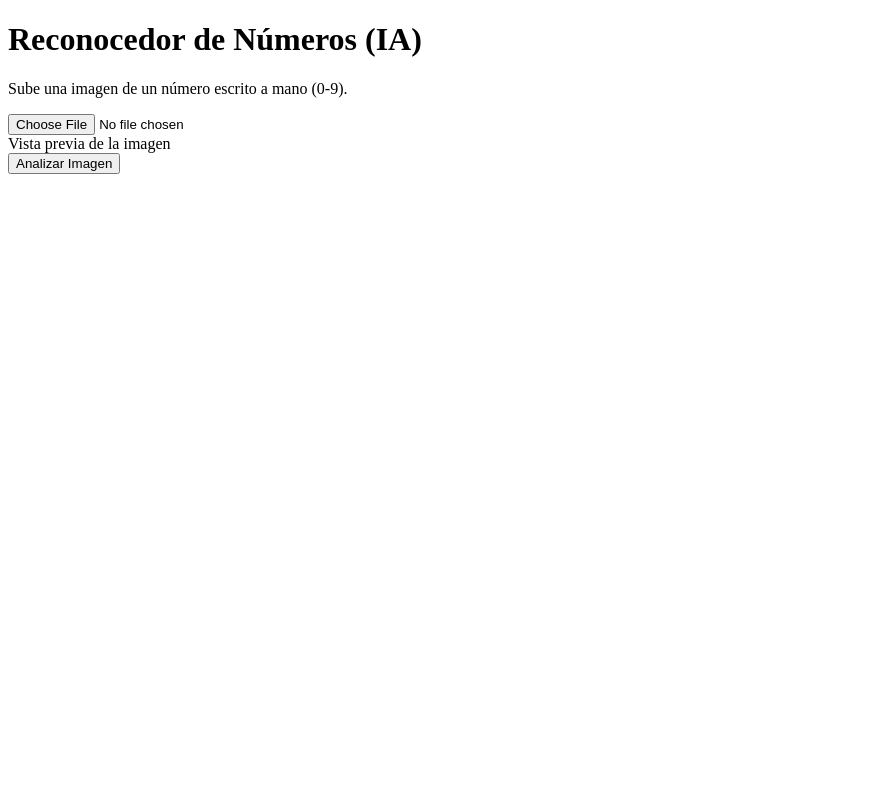
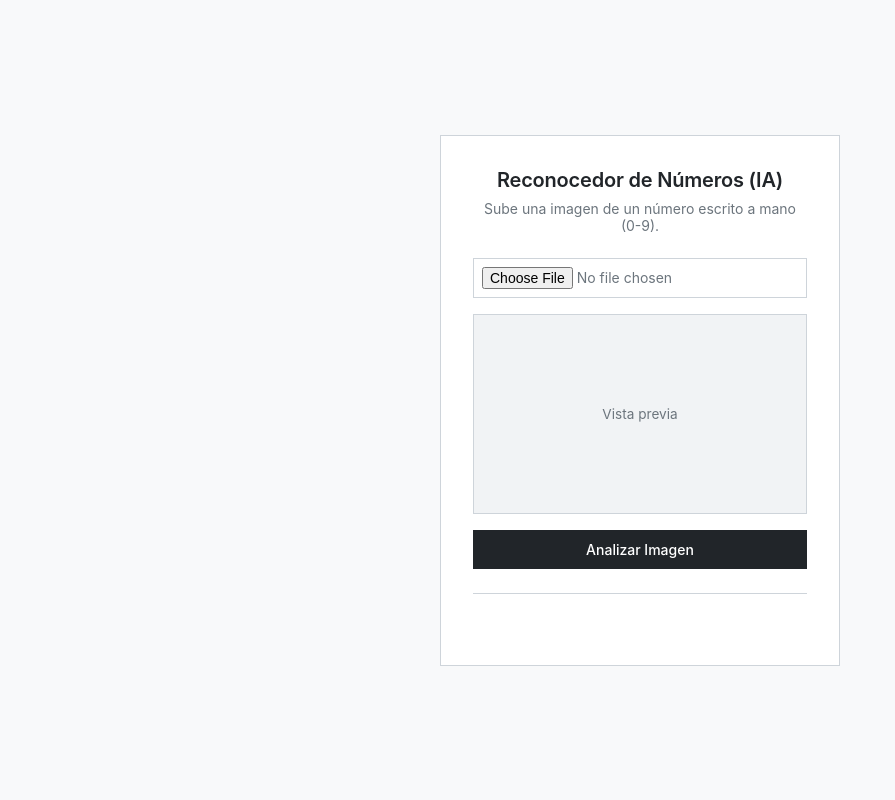
Before and after one commit to gabriel3002083154-png/webserviceatena, a Flask app: page / in a window 1280 px wide. Shown: the whole page, without its empty margins (0-895 px from the left). Run offline with Flask 3, Linux system fonts and the light colour scheme.

Commit message:
first commit

```diff
--- a/app.py
+++ b/app.py
@@ -78,14 +78,21 @@ def predecir():
             output_details[0]['index']
         )
 
-        # Obtener resultado
-        numero_predicho = int(np.argmax(predicciones[0]))
+        # Obtener resultado aplicando el ajuste de desfase (-1)
+        indice_predicho = int(np.argmax(predicciones[0]))
+        numero_predicho = indice_predicho - 1  # Solución al desfase
+
+        # Opcional: Asegurarse de que esté dentro del rango 0-9 por seguridad
+        if numero_predicho < 0:
+            numero_predicho = 9  # Ajuste circular si el índice 0 representaba al 9, o cámbialo según tu modelo
+
         confianza = float(np.max(predicciones[0]) * 100)
 
         return jsonify({
             'numero_predicho': numero_predicho,
             'confianza': round(confianza, 2)
         })
+
 
     except Exception as e:
         print(f"Error en predicción: {e}")
--- a/templates/index.html
+++ b/templates/index.html
@@ -4,9 +4,134 @@
     <meta charset="UTF-8">
     <meta name="viewport" content="width=device-width, initial-scale=1.0">
     <title>Reconocedor MNIST</title>
+    <style>
+        :root {
+            --bg-color: #f8f9fa;
+            --card-bg: #ffffff;
+            --text-main: #212529;
+            --text-muted: #6c757d;
+            --border-color: #ced4da;
+            --border-dark: #212529;
+            --primary: #212529;
+            --primary-hover: #000000;
+        }
+
+        * {
+            box-sizing: border-box;
+            margin: 0;
+            padding: 0;
+            font-family: -apple-system, BlinkMacSystemFont, "Segoe UI", Roboto, "Helvetica Neue", Arial, sans-serif;
+        }
+
+        body {
+            background-color: var(--bg-color);
+            color: var(--text-main);
+            display: flex;
+            justify-content: center;
+            align-items: center;
+            min-height: 100vh;
+            padding: 20px;
+        }
+
+        .contenedor {
+            background-color: var(--card-bg);
+            border: 1px solid var(--border-color);
+            padding: 2rem;
+            max-width: 400px;
+            width: 100%;
+        }
+
+        /* Título centrado */
+        h1 {
+            font-size: 1.25rem;
+            font-weight: 600;
+            margin-bottom: 0.5rem;
+            letter-spacing: -0.01em;
+            text-align: center;
+        }
+
+        /* Subtítulo centrado */
+        p {
+            font-size: 0.875rem;
+            color: var(--text-muted);
+            margin-bottom: 1.5rem;
+            text-align: center;
+        }
+
+        input[type="file"] {
+            display: block;
+            width: 100%;
+            font-size: 0.875rem;
+            color: var(--text-muted);
+            padding: 8px;
+            border: 1px solid var(--border-color);
+            background-color: #ffffff;
+            margin-bottom: 1rem;
+        }
+
+        .preview-caja {
+            width: 100%;
+            height: 200px;
+            border: 1px solid var(--border-color);
+            background-color: #f1f3f5;
+            display: flex;
+            justify-content: center;
+            align-items: center;
+            margin-bottom: 1rem;
+            overflow: hidden;
+        }
+
+        #preview {
+            max-width: 100%;
+            max-height: 100%;
+            object-fit: contain;
+        }
+
+        #textoPreview {
+            color: var(--text-muted);
+            font-size: 0.85rem;
+        }
+
+        button {
+            background-color: var(--primary);
+            color: #ffffff;
+            border: 1px solid var(--border-dark);
+            padding: 10px 16px;
+            font-size: 0.875rem;
+            font-weight: 500;
+            width: 100%;
+            cursor: pointer;
+            transition: background-color 0.15s ease;
+        }
+
+        button:hover:not(:disabled) {
+            background-color: var(--primary-hover);
+        }
+
+        button:disabled {
+            background-color: var(--border-color);
+            border-color: var(--border-color);
+            cursor: not-allowed;
+        }
+
+        #resultado {
+            margin-top: 1.5rem;
+            font-size: 1rem;
+            font-weight: 500;
+            text-align: center;
+            min-height: 40px;
+            display: flex;
+            flex-direction: column;
+            justify-content: center;
+            align-items: center;
+            border-top: 1px solid var(--border-color);
+            padding-top: 1rem;
+        }
+    </style>
 </head>
 <body>
 
+    <div class="contenedor">
         <h1>Reconocedor de Números (IA)</h1>
         <p>Sube una imagen de un número escrito a mano (0-9).</p>
 
@@ -15,13 +140,14 @@
 
             <div class="preview-caja">
                 <img id="preview" style="display: none;" alt="Previsualización">
-            <span id="textoPreview">Vista previa de la imagen</span>
+                <span id="textoPreview">Vista previa</span>
             </div>
 
             <button type="submit" id="btnEnviar">Analizar Imagen</button>
         </form>
 
         <div id="resultado"></div>
+    </div>
 
     <script>
         const inputImagen = document.getElementById('inputImagen');
@@ -31,7 +157,6 @@
         const btnEnviar = document.getElementById('btnEnviar');
         const divResultado = document.getElementById('resultado');
 
-        // Mostrar la imagen apenas el usuario la selecciona
         inputImagen.addEventListener('change', function() {
             const file = this.files[0];
             if (file) {
@@ -40,13 +165,12 @@
                     preview.src = e.target.result;
                     preview.style.display = 'block';
                     textoPreview.style.display = 'none';
-                    divResultado.innerHTML = ''; // Limpiar resultados anteriores
+                    divResultado.innerHTML = '';
                 }
                 reader.readAsDataURL(file);
             }
         });
 
-        // Enviar la imagen al backend con Fetch
         formulario.addEventListener('submit', async function(e) {
             e.preventDefault();
             const file = inputImagen.files[0];
@@ -60,7 +184,6 @@
             formData.append('imagen', file);
 
             try {
-                // Al estar en el mismo servidor, usamos ruta relativa
                 const response = await fetch('/predecir', {
                     method: 'POST',
                     body: formData
@@ -69,17 +192,4 @@
                 const data = await response.json();
 
                 if (response.ok) {
-                    divResultado.innerHTML = `¡Es un ${data.numero_predicho}! <br><small style="color: gray">Confianza: ${data.confianza}%</small>`;
-                } else {
-                    divResultado.innerHTML = `<span style="color: red">Error: ${data.error}</span>`;
-                }
-            } catch (error) {
-                divResultado.innerHTML = `<span style="color: red">Error de conexión con el servidor.</span>`;
-            } finally {
-                btnEnviar.disabled = false;
-                btnEnviar.textContent = 'Analizar Imagen';
-            }
-        });
-    </script>
-</body>
-</html>
+                    divResultado.innerHTML = `Resultado: ${data.numero_predicho}<br><span style="color: var(--text-muted); font-size: 0.8rem; font-weight: normal;">Confianza: ${
```
Lines whose indentation alone changed are shown as unchanged.
